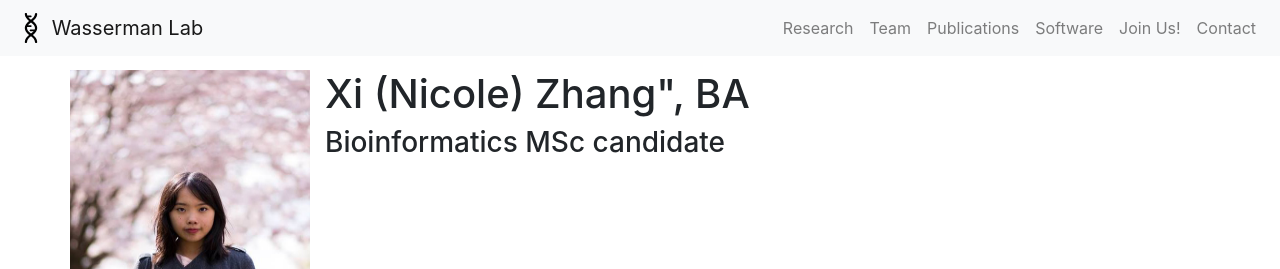
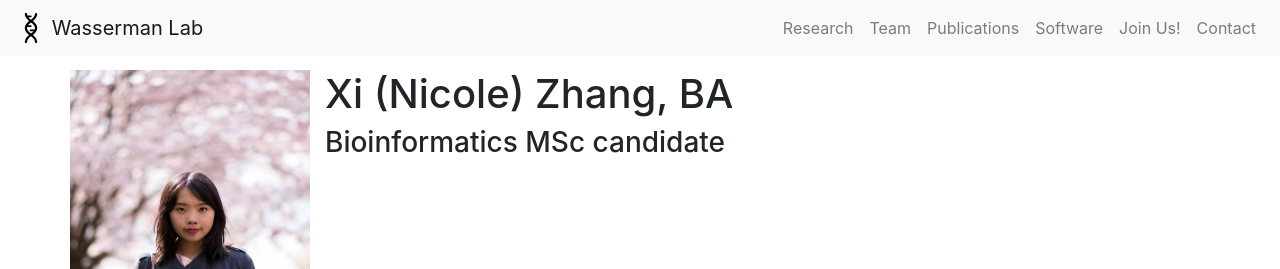
Before and after one commit to wassermanlab/wassermanlab.github.io, a Jekyll site: the page built from _team_members/nicole.md, in a window 1280 px wide. Shown: the top 269 px of the page. Built offline with Jekyll 4.4.1, drawn with Linux system fonts in a browser that asks for light colours; nearby versions of some CDN libraries.

Commit message:
markdown error

```diff
--- a/_team_members/nicole.md
+++ b/_team_members/nicole.md
@@ -1,6 +1,6 @@
 ---
 layout: team_member
-name: Xi (Nicole) Zhang"
+name: Xi (Nicole) Zhang
 permalink: /nicole_zhang/
 image: headshots/nicole.jpg
 titles: BA
```
